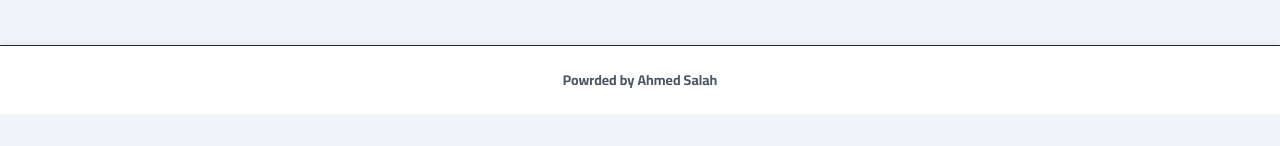
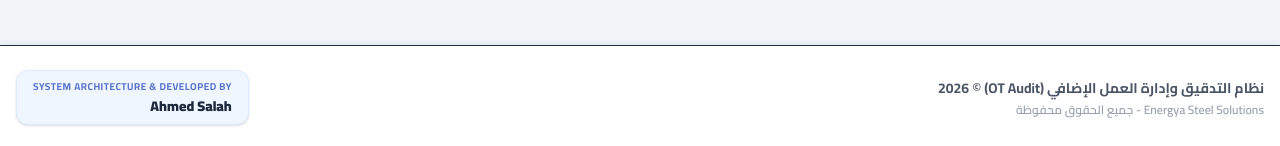
Before and after one commit to ahmedbakrii/OT-Audit, a Next.js app: page / in a window 1280 px wide. Shown: the part 1592-1738 px from the top of the page. Before the commit the page ends 1706 px from the top, so only its background shows below. Built offline with nearby package versions, Linux system fonts and the light colour scheme; no server answers; the database is empty; sample sign-in values are in the browser's storage.

Commit message:
Add fotter

```diff
--- a/components/Footer.tsx
+++ b/components/Footer.tsx
@@ -5,14 +5,41 @@ import { usePathname } from 'next/navigation';
 export default function Footer() {
   const pathname = usePathname();
 
+  // إخفاء الفوتر في صفحة تسجيل الدخول
   if (pathname === '/login') return null;
+
+  const currentYear = new Date().getFullYear();
 
   return (
     <footer className="print:hidden bg-white border-t py-6 mt-10 shadow-[0_-4px_6px_-1px_rgba(0,0,0,0.05)]">
-      <div className="max-w-7xl mx-auto px-4 text-center">
-        <p className="text-gray-600 text-sm font-bold">
-           Powrded by Ahmed Salah
-        </p>
+      <div className="max-w-7xl mx-auto px-4 flex flex-col md:flex-row justify-between items-center gap-4">
+
+        {/* الجزء الرسمي الخاص بالمصنع */}
+        <div className="text-center md:text-right">
+          <p className="text-sm font-bold text-gray-600">
+            نظام التدقيق وإدارة العمل الإضافي (OT Audit) © {currentYear}
+          </p>
+          <p className="text-xs font-semibold text-gray-400 mt-1">
+            Energya Steel Solutions - جميع الحقوق محفوظة
+          </p>
+        </div>
+
+        {/* بصمة المهندس (قابلة للضغط) */}
+        {/* غير اللينك اللي بين الدبل كوتيشن في href للينك بتاعك */}
+        <a
+          href="https://www.linkedin.com/in/ahmed-salah-5b0567197?utm_source=share_via&utm_content=profile&utm_medium=member_android"
+          target="_blank"
+          rel="noopener noreferrer"
+          className="text-center md:text-left bg-blue-50 px-4 py-2 rounded-xl border border-blue-100 shadow-sm transition-transform hover:-translate-y-1 hover:shadow-md cursor-pointer block"
+        >
+          <p className="text-[10px] uppercase tracking-wider font-bold text-blue-800/70 mb-0.5">
+            System Architecture & Developed by
+          </p>
+          <p className="text-sm font-black text-[var(--color-navy-800)] flex items-center justify-center md:justify-start gap-1">
+          Ahmed Salah
+          </p>
+        </a>
+
       </div>
     </footer>
   );
```
Also changed, not shown: public/logo.png.
